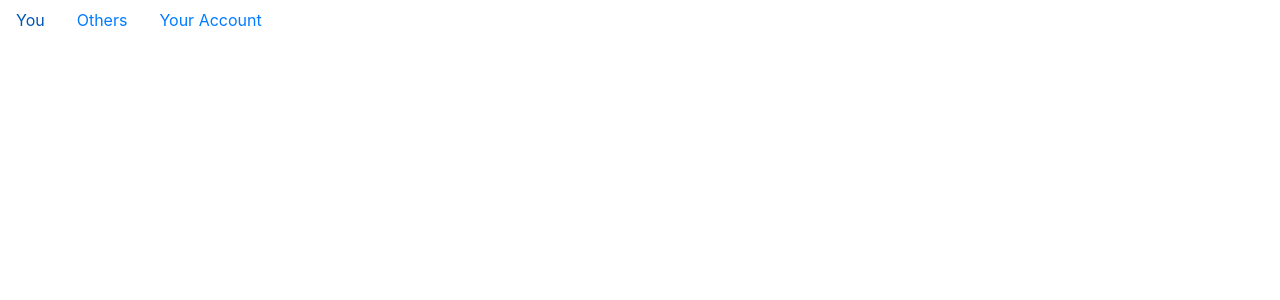
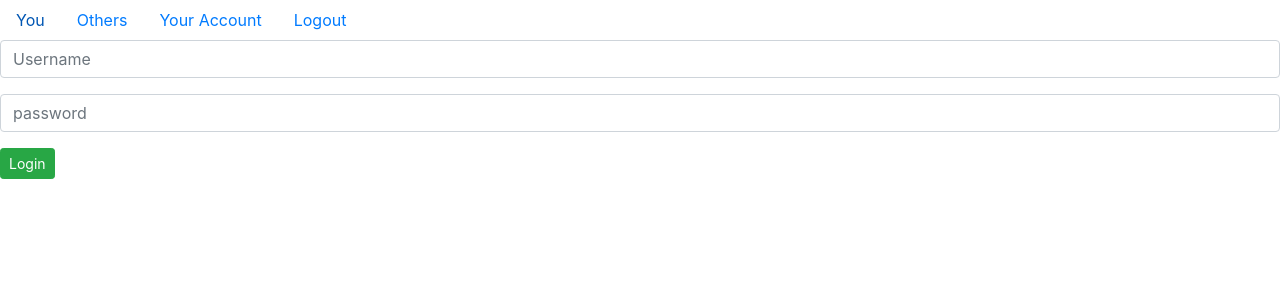
Before and after one commit to aaron-schuyler/togethr, a React (Create React App) app: page /login in a window 1280 px wide. Shown: the top 300 px of the page. Built offline with nearby package versions, Linux system fonts and the light colour scheme; no server answers.

Commit message:
added ability to sign in users

```diff
--- a/src/App.js
+++ b/src/App.js
@@ -1,10 +1,47 @@
-import React from 'react';
+import React, {useEffect, useState} from 'react';
 import Tickets from './containers/tickets.js'
 import Requests from './containers/requests.js'
-import {BrowserRouter as Router, Switch, Route, Link} from 'react-router-dom'
+import Login from './components/login.js'
+import {BrowserRouter as Router, Switch, Route, Link, Redirect, location} from 'react-router-dom'
 import './App.css';
 
+const logout = () => {
+  console.log('logging out')
+}
+
 function App() {
+  const [auth, setAuth] = useState(false)
+  useEffect(() => {
+    fetch('http://localhost:3000/check_session', {credentials: 'include'})
+    .then(res => res.json())
+    .then(json => {
+      setAuth(json.success)
+    })
+  })
+
+  function PrivateRoute({children, ...rest}) {
+    return (
+      <Route
+        {...rest}
+        render={({location}) =>
+          auth ? (
+            children
+          ) : (
+            <Redirect
+              to={{
+                pathname: '/login',
+                state: {from: location}
+              }}
+            />
+          )
+        }
+      />
+    )
+  }
+  const authenticate = (success) => {
+      setAuth(success)
+  }
+
   return (
     <div className="App">
       <Router>
@@ -19,19 +56,27 @@ function App() {
             <li className='nav-item'>
               <Link className='nav-link' to='/account'>Your Account</Link>
             </li>
+            <li className='nav-item'>
+              <a className='nav-link pointer' onClick={logout}>Logout</a>
+            </li>
           </ul>
         </header>
         <Switch>
-          <Route path='/tickets'>
+          <Route path='/login'>
+            {auth ? <Redirect to='/requests' /> : <Login handleLogin={authenticate} />}
+          </Route>
+          <PrivateRoute path='/tickets'>
             <Tickets />
-          </Route>
-          <Route path='/requests'>
+          </PrivateRoute>
+          <PrivateRoute path='/requests'>
             <Requests />
-          </Route>
+          </PrivateRoute>
         </Switch>
       </Router>
     </div>
   );
 }
 
+
+
 export default App;
--- /dev/null
+++ b/src/components/login.js
@@ -0,0 +1,45 @@
+import React, {useState, useEffect} from 'react'
+
+export default function NewTicket(props) {
+  const [loginData, setLoginData] = useState('')
+
+  const submit = (e) => {
+    e.preventDefault()
+    fetch('http://localhost:3000/login', {
+      method: 'POST',
+      credentials: 'include',
+      headers: {
+        'Content-Type': 'application/json',
+        'Accepts': 'application/json'
+      },
+      body:  JSON.stringify(loginData)
+    })
+    .then(res => res.json())
+    .then(json => props.handleLogin(json.success))
+  }
+
+  return (
+    <form onSubmit={submit}>
+      <input
+        required
+        name='username'
+        className='form-control mb-3'
+        placeholder='Username'
+        onChange={e => setLoginData({...loginData, username: e.target.value})}
+      />
+      <input
+        required
+        type='password'
+        name='password'
+        className='form-control mb-3'
+        placeholder='password'
+        onChange={e => setLoginData({...loginData, password: e.target.value})}
+      />
+      <input
+        type='submit'
+        value='Login'
+        className='btn btn-sm btn-success'
+      />
+    </form>
+  )
+}
--- a/src/containers/requests.js
+++ b/src/containers/requests.js
@@ -14,9 +14,13 @@ class Requests extends Component {
   }
 
   renderRequests() {
-    return this.props.requests.map((request, i) => {
-      if (!request.accepted) return <Request key={i} request={request} accept={this.handleAccept} />
-    })
+    if (this.props.requests.length > 0) {
+      return this.props.requests.map((request, i) => {
+        if (!request.accepted) return <Request key={i} request={request} accept={this.handleAccept} />
+      })
+    } else {
+      return <div className='border text-center rounded p-3'><p className='my-auto'>Requests will appear here as other members submit them.</p></div>
+    }
   }
 
   renderAcceptedRequests() {
--- a/src/containers/tickets.js
+++ b/src/containers/tickets.js
@@ -11,9 +11,13 @@ class Tickets extends Component {
   }
 
   renderTickets() {
-    return this.props.tickets.map((ticket, i) => {
-      return <Ticket key={i} ticket={ticket} handleApprove={this.handleApprove} handleDelete={this.handleDelete} />
-    })
+    if (this.props.tickets.length > 0) {
+      return this.props.tickets.map((ticket, i) => {
+        return <Ticket key={i} ticket={ticket} handleApprove={this.handleApprove} handleDelete={this.handleDelete} />
+      })
+    } else {
+      return <div className='border text-center rounded p-3'><p className='my-auto'>Your tickets will appear here as you create them.</p></div>
+    }
   }
 
   handleSubmit = (ticketData) => {
--- a/src/reducers/tickets.js
+++ b/src/reducers/tickets.js
@@ -7,6 +7,7 @@ export default (state = [], action) => {
       //update ticket
       return tickets
     case 'SUBMIT_TICKET':
+      console.log(action)
       tickets.push(action.ticket)
       return tickets
     case 'APPROVE_TICKET':
@@ -15,7 +16,6 @@ export default (state = [], action) => {
       ticket.approved = true
       return tickets
     case 'DELETE_TICKET':
-    console.log(action)
       return tickets.filter(ticket => ticket.id === action.id)
     case 'CLOSE_TICKET':
       //set ticket.status to 'closed'
```
